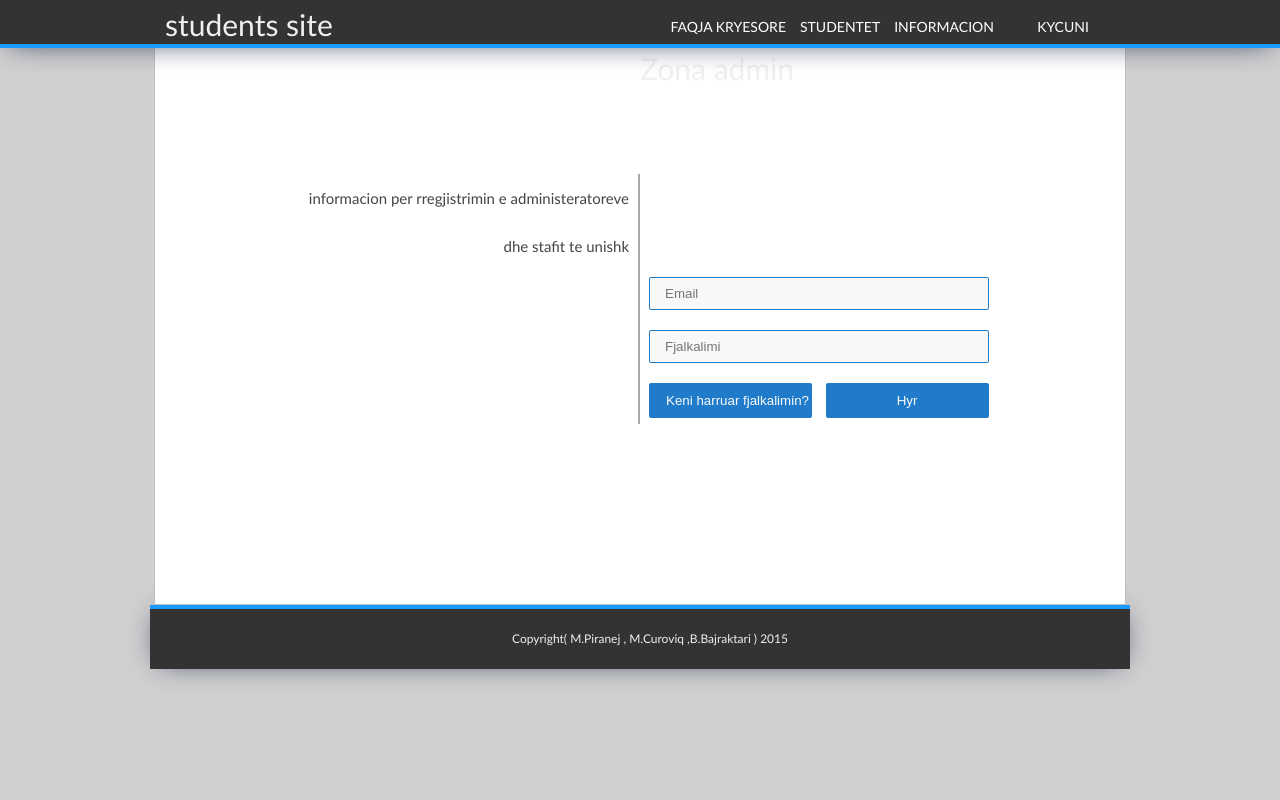
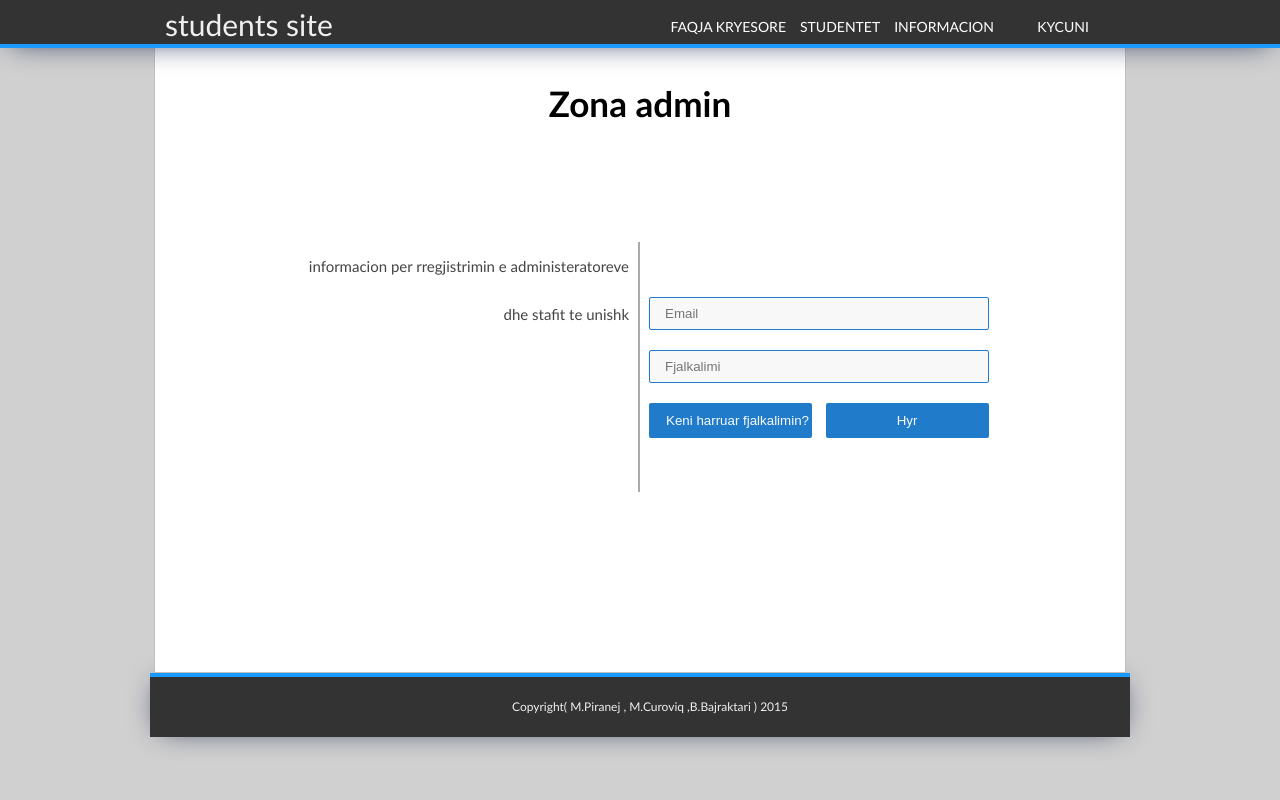
Before and after one commit to medinpiranej/unishk, a PHP site: page /hyr_admin.php in a window 1280 px wide. Run offline with PHP 8.4, Linux system fonts and the light colour scheme; some libraries are stand-ins or nearby versions.

Commit message:
ndryshim i vogel per te suportuar ndryshimin e kokes se faqe

```diff
--- a/hyr.php
+++ b/hyr.php
@@ -2,7 +2,7 @@
      include 'php/func.php';
 
 	 $kat="Login ";
-
+     $admin=-1;
 	 $perd=-1;
 	 shfaq_koken_e_faqes($kat,"");
 ?>
--- a/hyr_admin.php
+++ b/hyr_admin.php
@@ -12,13 +12,13 @@
      shfaq_koken_e_faqes($kat,"");// te krijohet koka e faqes per adminat #########
 ?>
 <div class='content' id="login_id">
-Zona admin
-   <div class='logindivcontainerleft'>
+<h3 style="color:#000000" align="middle">Zona admin</h2>
+   <div style="margin-top: 0px;"  class='logindivcontainerleft'>
        <div class='logindivinfo'>
            informacion per rregjistrimin e administeratoreve dhe stafit te unishk
        </div>
     </div>
-<div class='logindivcontainerright'><div class='logindiv'><form action='kontrollo_hyrjen_admin.php' method='post'>
+<div class='logindivcontainerright' style="margin-top: 0px;" ><div class='logindiv'><form action='kontrollo_hyrjen_admin.php' method='post'>
 
 
 <input type='text' name='email' id='username' placeholder='Email'></br><input type='password' name='pas' id='password' placeholder='Fjalkalimi'><br>
--- a/index.php
+++ b/index.php
@@ -5,7 +5,7 @@
 
 	 if(isset($_SESSION["perdorues"]))$perd=$_SESSION["perdorues"];
 	 else $perd=-1;
-
+	 $admin=-1;
 	 if(isset($_GET['login']))$kat="Login";
 	 else $kat="Miresevini";
 
--- a/kerko.php
+++ b/kerko.php
@@ -2,7 +2,7 @@
      include 'php/func.php';
      if(isset($_GET["kerko"]))$kerkim=$_GET["kerko"];
 	 else $kerkim=-1;
-
+	 $admin=-1;
 	 $lidhja=lidhu();
      if ($kerkim!=-1)$fjale=explode(" ",$kerkim);
      else $fjale=array("");
--- a/php/func.php
+++ b/php/func.php
@@ -11,7 +11,7 @@
                    <head>
                        <title><?php echo $kat.' | student site';// printojme titullin e faqes ?></title>
                        <link href='css/stile_kryesore.css' rel='stylesheet' type='text/css'>
-                  <script src="http://ajax.googleapis.com/ajax/libs/jquery/1.11.2/jquery.min.js"></script>
+                       <script src="http://ajax.googleapis.com/ajax/libs/jquery/1.11.2/jquery.min.js"></script>
                        <script src="js/skripte.js"></script>
                        <?php echo $skripte; // printojme skriptet shtese ?>
                    </head>
@@ -28,8 +28,7 @@ students site
 
 
 
-     <?php if($GLOBALS["perd"]==-1)echo "<li><a href='hyr.php?pageid=kycu' id='kycu'>Kycuni</a></li>";
-
+     <?php if(($GLOBALS["perd"]==-1)&&($GLOBALS["admin"]==-1))echo "<li><a href='hyr.php?pageid=kycu' id='kycu'>Kycuni</a></li>";
            else echo "<li><a href='student.php?student=".$GLOBALS["perd"][0]['stud_id']."' id='kycu'>". $GLOBALS["perd"][0]['s_emri']." ".$GLOBALS["perd"][0]['s_mbiemri'] ."</a><ul><li><a href='dil.php'>Dil !</a></li></ul></li>";  ?>
 
 <li>
--- a/rrethnesh.php
+++ b/rrethnesh.php
@@ -5,7 +5,7 @@
 
 	 if(isset($_SESSION["perdorues"]))$perd=$_SESSION["perdorues"];
 	 else $perd=-1;
-
+	 $admin=-1;
 	 if(isset($_GET['login']))$kat="Login";
 	 else $kat="Miresevini";
 
--- a/student.php
+++ b/student.php
@@ -6,6 +6,8 @@
 
 	 if(isset($_SESSION["perdorues"]))$perd=$_SESSION["perdorues"];
 	 else $perd=-1;
+
+	 $admin=-1;
 
 
     if(!isset($_GET["student"]))header("Location: index.php");// nqs nuk jemi duke kerkuar e redirektojm kete faqe
```
